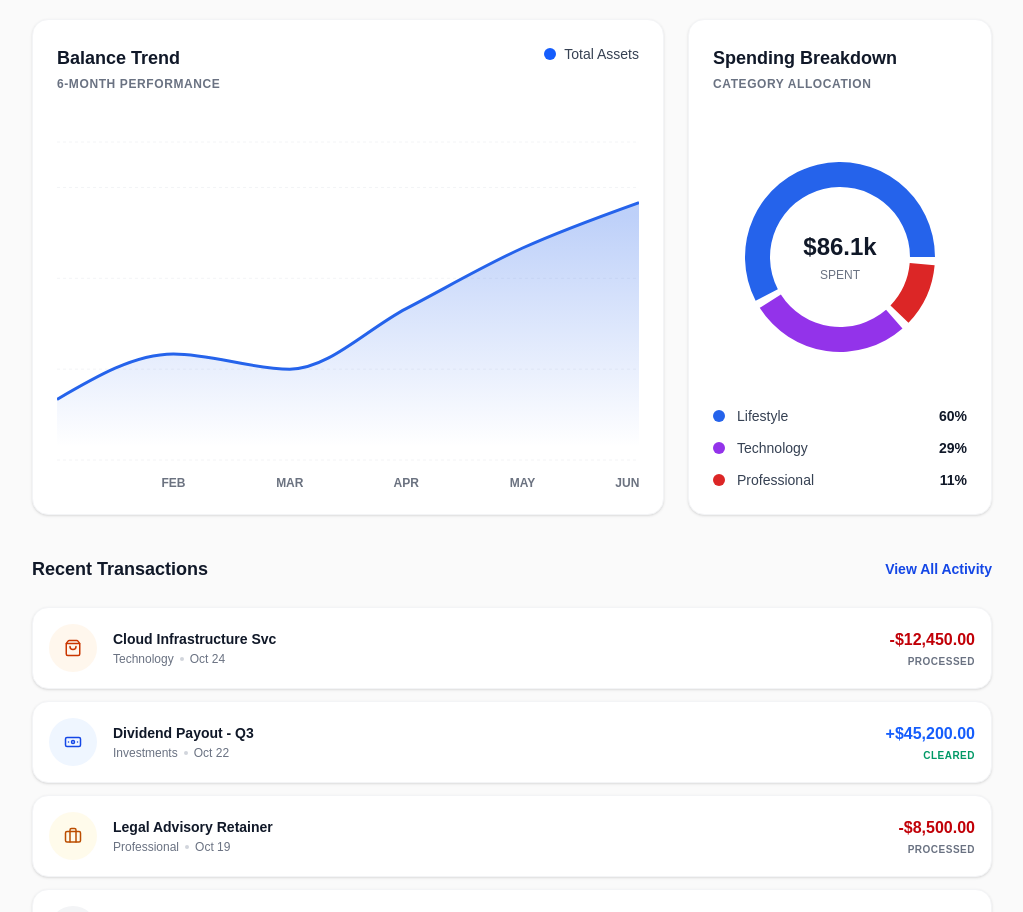
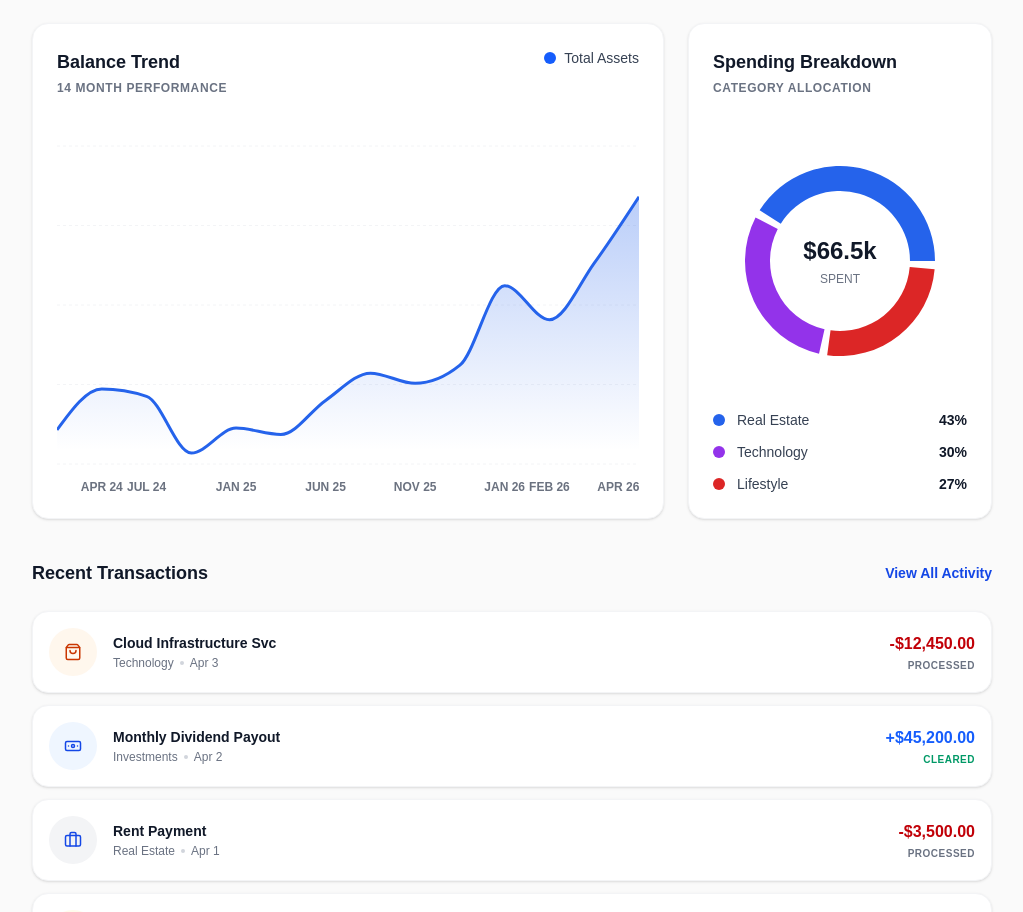
Before and after one commit to pawanp51/Finance-Dashboard-UI, a Next.js app: page / in a window 1280 px wide. Shown: the part 340-1252 px from the top of the page, without its empty margins (256-1279 px from the left). Built offline with nearby package versions, Linux system fonts and the light colour scheme.

Commit message:
Improved search bar ui & added readme

```diff
--- a/src/components/dashboard/BalanceTrendChart.tsx
+++ b/src/components/dashboard/BalanceTrendChart.tsx
@@ -1,6 +1,8 @@
 "use client";
 
-import React from 'react';
+import React, { useMemo } from 'react';
+import { useFinanceStore } from '@/store/useFinanceStore';
+import { mockTransactions } from '@/mocks/data';
 import {
   AreaChart,
   Area,
@@ -11,22 +13,64 @@ import {
   ResponsiveContainer
 } from 'recharts';
 
-const data = [
-  { name: 'JAN', value: 18000 },
-  { name: 'FEB', value: 19500 },
-  { name: 'MAR', value: 19000 },
-  { name: 'APR', value: 21000 },
-  { name: 'MAY', value: 23000 },
-  { name: 'JUN', value: 24500 },
-];
+export const BalanceTrendChart = () => {
+  const { transactions } = useFinanceStore();
 
-export const BalanceTrendChart = () => {
+  const chartData = useMemo(() => {
+    // 1. Filter mock transactions to only those BEFORE April 2026
+    const historicalMockData = mockTransactions.filter(tx => new Date(tx.date) < new Date('2026-04-01'));
+
+    // 2. Separate user's pre-April data and April data
+    const preAprilTransactions = transactions.filter(tx => new Date(tx.date) < new Date('2026-04-01'));
+    const aprilTransactions = transactions.filter(tx => new Date(tx.date) >= new Date('2026-04-01'));
+
+    // 3. Calculate "Seed Offset" so that mock history ends exactly where user's April begins
+    const userPreAprilBalance = preAprilTransactions.reduce((acc, tx) => tx.type === 'INCOME' ? acc + tx.amount : acc - tx.amount, 0);
+    const mockFinalBalance = historicalMockData.reduce((acc, tx) => tx.type === 'INCOME' ? acc + tx.amount : acc - tx.amount, 0);
+    const offset = userPreAprilBalance - mockFinalBalance;
+
+    // 4. Combine and transform
+    const monthlyData: Record<string, number> = {};
+
+    // Process Mock Data with Offset
+    let cumulativeMockBalance = 0;
+    const sortedMock = [...historicalMockData].sort((a, b) => new Date(a.date).getTime() - new Date(b.date).getTime());
+    sortedMock.forEach(tx => {
+      const date = new Date(tx.date);
+      const monthYear = date.toLocaleString('en-US', { month: 'short' }).toUpperCase() + " " + date.getFullYear().toString().slice(-2);
+      if (tx.type === 'INCOME') cumulativeMockBalance += tx.amount;
+      else cumulativeMockBalance -= tx.amount;
+      monthlyData[monthYear] = cumulativeMockBalance + offset;
+    });
+
+    // Process User April Data (Force Dynamic)
+    let cumulativeDynamicBalance = userPreAprilBalance;
+    const sortedApril = [...aprilTransactions].sort((a, b) => new Date(a.date).getTime() - new Date(b.date).getTime());
+    sortedApril.forEach(tx => {
+      const date = new Date(tx.date);
+      const monthYear = date.toLocaleString('en-US', { month: 'short' }).toUpperCase() + " " + date.getFullYear().toString().slice(-2);
+      if (tx.type === 'INCOME') cumulativeDynamicBalance += tx.amount;
+      else cumulativeDynamicBalance -= tx.amount;
+      monthlyData[monthYear] = cumulativeDynamicBalance;
+    });
+
+    // Handle case where user adds nothing in April yet (still show the point from Mar)
+    if (aprilTransactions.length === 0) {
+      monthlyData['APR 26'] = userPreAprilBalance;
+    }
+
+    // 5. Convert to Recharts array format
+    return Object.entries(monthlyData).map(([name, value]) => ({ name, value }));
+  }, [transactions]);
+
   return (
     <div className="bg-white p-6 rounded-2xl shadow-sm border border-gray-100 h-full flex flex-col">
       <div className="flex justify-between items-start mb-6">
         <div>
           <h3 className="text-lg font-bold text-gray-900">Balance Trend</h3>
-          <p className="text-xs text-gray-500 font-semibold tracking-wider uppercase mt-1">6-Month Performance</p>
+          <p className="text-xs text-gray-500 font-semibold tracking-wider uppercase mt-1">
+            {chartData.length} Month Performance
+          </p>
         </div>
         <div className="flex items-center space-x-2">
           <div className="flex items-center text-sm font-medium text-gray-700">
@@ -38,7 +82,7 @@ export const BalanceTrendChart = () => {
 
       <div className="flex-1 min-h-[250px] mt-4">
         <ResponsiveContainer width="100%" height="100%">
-          <AreaChart data={data} margin={{ top: 10, right: 0, left: 0, bottom: 0 }}>
+          <AreaChart data={chartData} margin={{ top: 10, right: 0, left: 0, bottom: 0 }}>
             <defs>
               <linearGradient id="colorValue" x1="0" y1="0" x2="0" y2="1">
                 <stop offset="5%" stopColor="#2563eb" stopOpacity={0.3}/>
@@ -47,12 +91,12 @@ export const BalanceTrendChart = () => {
             </defs>
             <CartesianGrid strokeDasharray="3 3" vertical={false} stroke="#f3f4f6" />
             <XAxis dataKey="name" axisLine={false} tickLine={false} tick={{ fontSize: 12, fill: '#6b7280', fontWeight: 600 }} dy={10} />
-            <YAxis hide domain={['dataMin - 2000', 'dataMax + 2000']} />
+            <YAxis hide domain={['auto', 'auto']} />
             <Tooltip
               contentStyle={{ borderRadius: '12px', border: 'none', boxShadow: '0 4px 6px -1px rgb(0 0 0 / 0.1)' }}
               labelStyle={{ fontWeight: 'bold', color: '#111827' }}
               itemStyle={{ color: '#2563eb', fontWeight: 600 }}
-              formatter={(value) => [`$${value.toLocaleString()}`, 'Balance']}
+              formatter={(value: any) => [`$${value?.toLocaleString()}`, 'Balance']}
             />
             <Area
               type="monotone"
--- a/src/components/dashboard/SummaryCards.tsx
+++ b/src/components/dashboard/SummaryCards.tsx
@@ -2,12 +2,19 @@
 
 import React, { useMemo } from 'react';
 import { useFinanceStore } from '@/store/useFinanceStore';
+import { mockTransactions } from '@/mocks/data';
 import { ArrowUpRight, ArrowDownRight, Edit2, Wallet } from 'lucide-react';
 
 export const SummaryCards = () => {
   const { transactions } = useFinanceStore();
 
   const { income, expense, balance } = useMemo(() => {
+    // 1. Calculate Mock Baseline (Before April 2026)
+    const mockBaseline = mockTransactions
+      .filter(tx => new Date(tx.date) < new Date('2026-04-01'))
+      .reduce((acc, tx) => tx.type === 'INCOME' ? acc + tx.amount : acc - tx.amount, 0);
+
+    // 2. Reduce store transactions
     return transactions.reduce(
       (acc, tx) => {
         if (tx.type === 'INCOME') {
@@ -19,7 +26,7 @@ export const SummaryCards = () => {
         }
         return acc;
       },
-      { income: 0, expense: 0, balance: 0 }
+      { income: 0, expense: 0, balance: mockBaseline }
     );
   }, [transactions]);
 
--- a/src/components/layout/Header.tsx
+++ b/src/components/layout/Header.tsx
@@ -21,12 +21,12 @@ export const Header = ({ onMenuClick }: { onMenuClick: () => void }) => {
         <h1 className="text-lg md:text-xl font-extrabold text-blue-900 mr-4 md:mr-8 truncate hidden sm:block">The Financial Architect</h1>
 
         {/* Global Search Bar */}
-        <div className="relative flex-1 max-w-md w-full md:block">
+        <div className="relative flex-1 border-2 border-gray-200 rounded-full max-w-md w-full md:block">
           <Search className="absolute left-4 top-1/2 -translate-y-1/2 text-gray-400" size={16} />
           <input
             type="text"
             placeholder="Search..."
-            className="w-full pl-10 pr-4 py-2 bg-gray-100/80 border-none rounded-full text-sm focus:ring-2 focus:ring-blue-100 focus:bg-white transition-all outline-none"
+            className="w-full text-gray-400 pl-10 pr-4 py-2 bg-gray-100/80 border-none rounded-full text-sm focus:ring-2 focus:ring-blue-100 focus:bg-white transition-all outline-none"
           />
         </div>
       </div>
--- a/src/components/transactions/TransactionList.tsx
+++ b/src/components/transactions/TransactionList.tsx
@@ -81,12 +81,12 @@ export const TransactionList = () => {
       <div className="bg-white rounded-2xl shadow-sm border border-gray-100 overflow-hidden">
         <div className="p-6 border-b border-gray-100">
           <div className="flex flex-col xl:flex-row xl:items-center justify-between gap-4">
-            <div className="relative flex-1 w-full max-w-full xl:max-w-md">
+            <div className="relative border-2 border-gray-200 rounded-xl flex-1 w-full max-w-full xl:max-w-md">
               <Search className="absolute left-3 top-1/2 -translate-y-1/2 text-gray-400" size={18} />
               <input
                 type="text"
                 placeholder="Search by description or category..."
-                className="w-full pl-10 pr-4 py-2.5 bg-gray-50 border-none rounded-xl text-sm focus:ring-2 focus:ring-blue-100 focus:bg-white transition-all outline-none"
+                className="w-full text-gray-400 pl-10 pr-4 py-2.5 bg-gray-50 border-none rounded-xl text-sm focus:ring-2 focus:ring-blue-100 focus:bg-white transition-all outline-none"
                 value={searchTerm}
                 onChange={(e) => setSearchTerm(e.target.value)}
               />
--- a/src/mocks/data.ts
+++ b/src/mocks/data.ts
@@ -1,33 +1,32 @@
 import { Transaction } from '../types/finance';
 
 export const mockTransactions: Transaction[] = [
-  // October 2023
-  { id: '1', date: '2023-10-24', description: 'Cloud Infrastructure Svc', amount: 12450.00, category: 'TECHNOLOGY', type: 'EXPENSE' },
-  { id: '2', date: '2023-10-22', description: 'Dividend Payout - Q3', amount: 45200.00, category: 'INVESTMENTS', type: 'INCOME' },
-  { id: '3', date: '2023-10-19', description: 'Legal Advisory Retainer', amount: 8500.00, category: 'PROFESSIONAL', type: 'EXPENSE' },
-  { id: '4', date: '2023-10-15', description: 'Real Estate Rental', amount: 18900.00, category: 'REAL ESTATE', type: 'INCOME' },
-  { id: '5', date: '2023-10-12', description: 'Private Jet Charter', amount: 32100.00, category: 'LIFESTYLE', type: 'EXPENSE' },
-  { id: '6', date: '2023-10-10', description: 'Netflix Subscription', amount: 19.99, category: 'LIFESTYLE', type: 'EXPENSE' },
-  { id: '7', date: '2023-10-05', description: 'Spotify Premium', amount: 15.99, category: 'LIFESTYLE', type: 'EXPENSE' },
+  // 2026
+  { id: '26-04-1', date: '2026-04-03', description: 'Cloud Infrastructure Svc', amount: 12450.00, category: 'TECHNOLOGY', type: 'EXPENSE' },
+  { id: '26-04-2', date: '2026-04-02', description: 'Monthly Dividend Payout', amount: 45200.00, category: 'INVESTMENTS', type: 'INCOME' },
+  { id: '26-04-3', date: '2026-04-01', description: 'Rent Payment', amount: 3500.00, category: 'REAL ESTATE', type: 'EXPENSE' },
+  { id: '26-03-1', date: '2026-03-25', description: 'Monthly Salary', amount: 25000.00, category: 'PROFESSIONAL', type: 'INCOME' },
+  { id: '26-02-1', date: '2026-02-22', description: 'Art Gallery Purchase', amount: 15000.00, category: 'LIFESTYLE', type: 'EXPENSE' },
+  { id: '26-01-1', date: '2026-01-25', description: 'Annual Bonus', amount: 35000.00, category: 'PROFESSIONAL', type: 'INCOME' },
 
-  // September 2023
-  { id: '8', date: '2023-09-28', description: 'Apple Store - MacBook Pro', amount: 3499.00, category: 'TECHNOLOGY', type: 'EXPENSE' },
-  { id: '9', date: '2023-09-25', description: 'Monthly Salary', amount: 25000.00, category: 'PROFESSIONAL', type: 'INCOME' },
-  { id: '10', date: '2023-09-20', description: 'Luxury Hotel Stay', amount: 4200.00, category: 'LIFESTYLE', type: 'EXPENSE' },
-  { id: '11', date: '2023-09-15', description: 'SaaS Platform Revenue', amount: 12000.00, category: 'INVESTMENTS', type: 'INCOME' },
-  { id: '12', date: '2023-09-10', description: 'Netflix Subscription', amount: 19.99, category: 'LIFESTYLE', type: 'EXPENSE' },
-  { id: '13', date: '2023-09-05', description: 'Spotify Premium', amount: 15.99, category: 'LIFESTYLE', type: 'EXPENSE' },
-  { id: '14', date: '2023-09-01', description: 'Co-working Office Rent', amount: 1200.00, category: 'PROFESSIONAL', type: 'EXPENSE' },
+  // 2025
+  { id: '25-12-1', date: '2025-12-15', description: 'Holiday Bonus', amount: 8000.00, category: 'PROFESSIONAL', type: 'INCOME' },
+  { id: '25-11-1', date: '2025-11-10', description: 'New Office Equipment', amount: 4500.00, category: 'TECHNOLOGY', type: 'EXPENSE' },
+  { id: '25-08-1', date: '2025-08-20', description: 'Investment Return', amount: 12000.00, category: 'INVESTMENTS', type: 'INCOME' },
+  { id: '25-06-1', date: '2025-06-12', description: 'Project Consultation', amount: 15000.00, category: 'PROFESSIONAL', type: 'INCOME' },
+  { id: '25-03-1', date: '2025-03-05', description: 'Conference Travel', amount: 2800.00, category: 'LIFESTYLE', type: 'EXPENSE' },
+  { id: '25-01-1', date: '2025-01-15', description: 'Q4 Performance Payout', amount: 11000.00, category: 'INVESTMENTS', type: 'INCOME' },
 
-  // August 2023
-  { id: '15', date: '2023-08-28', description: 'Venture Capital Interest', amount: 8200.00, category: 'INVESTMENTS', type: 'INCOME' },
-  { id: '16', date: '2023-08-22', description: 'Art Gallery Purchase', amount: 15000.00, category: 'LIFESTYLE', type: 'EXPENSE' },
-  { id: '17', date: '2023-08-15', description: 'Consulting Fee - Project X', amount: 9500.00, category: 'PROFESSIONAL', type: 'INCOME' },
-  { id: '18', date: '2023-08-12', description: 'Premium Fitness Club', amount: 350.00, category: 'LIFESTYLE', type: 'EXPENSE' },
-  { id: '19', date: '2023-08-10', description: 'Netflix Subscription', amount: 19.99, category: 'LIFESTYLE', type: 'EXPENSE' },
-  { id: '20', date: '2023-08-05', description: 'Spotify Premium', amount: 15.99, category: 'LIFESTYLE', type: 'EXPENSE' },
+  // 2024
+  { id: '24-10-1', date: '2024-10-25', description: 'Property Refurbishment', amount: 25000.00, category: 'REAL ESTATE', type: 'EXPENSE' },
+  { id: '24-07-1', date: '2024-07-12', description: 'Tech Setup Upgrade', amount: 3200.00, category: 'TECHNOLOGY', type: 'EXPENSE' },
+  { id: '24-04-1', date: '2024-04-20', description: 'New Client Retainer', amount: 18000.00, category: 'PROFESSIONAL', type: 'INCOME' },
+  { id: '24-01-1', date: '2024-01-10', description: 'Starting Capital Injection', amount: 50000.00, category: 'INVESTMENTS', type: 'INCOME' },
 
-  // Extra for specific categories (Peak Expenditure)
-  { id: '21', date: '2023-10-01', description: 'Software Licenses - Annual', amount: 5500.00, category: 'TECHNOLOGY', type: 'EXPENSE' },
-  { id: '22', date: '2023-09-02', description: 'AWS Hosting Credits', amount: 3200.00, category: 'TECHNOLOGY', type: 'EXPENSE' },
+  // Subscriptions (for Audit)
+  { id: 'sub-1', date: '2026-04-05', description: 'Netflix Subscription', amount: 19.99, category: 'LIFESTYLE', type: 'EXPENSE' },
+  { id: 'sub-2', date: '2026-03-05', description: 'Netflix Subscription', amount: 19.99, category: 'LIFESTYLE', type: 'EXPENSE' },
+  { id: 'sub-3', date: '2026-02-05', description: 'Netflix Subscription', amount: 19.99, category: 'LIFESTYLE', type: 'EXPENSE' },
+  { id: 'sub-4', date: '2026-04-01', description: 'Spotify Premium', amount: 15.99, category: 'LIFESTYLE', type: 'EXPENSE' },
+  { id: 'sub-5', date: '2026-03-01', description: 'Spotify Premium', amount: 15.99, category: 'LIFESTYLE', type: 'EXPENSE' },
 ];
```
Also changed, not shown: 1 other file (tests, documents, lock files or other folders).
